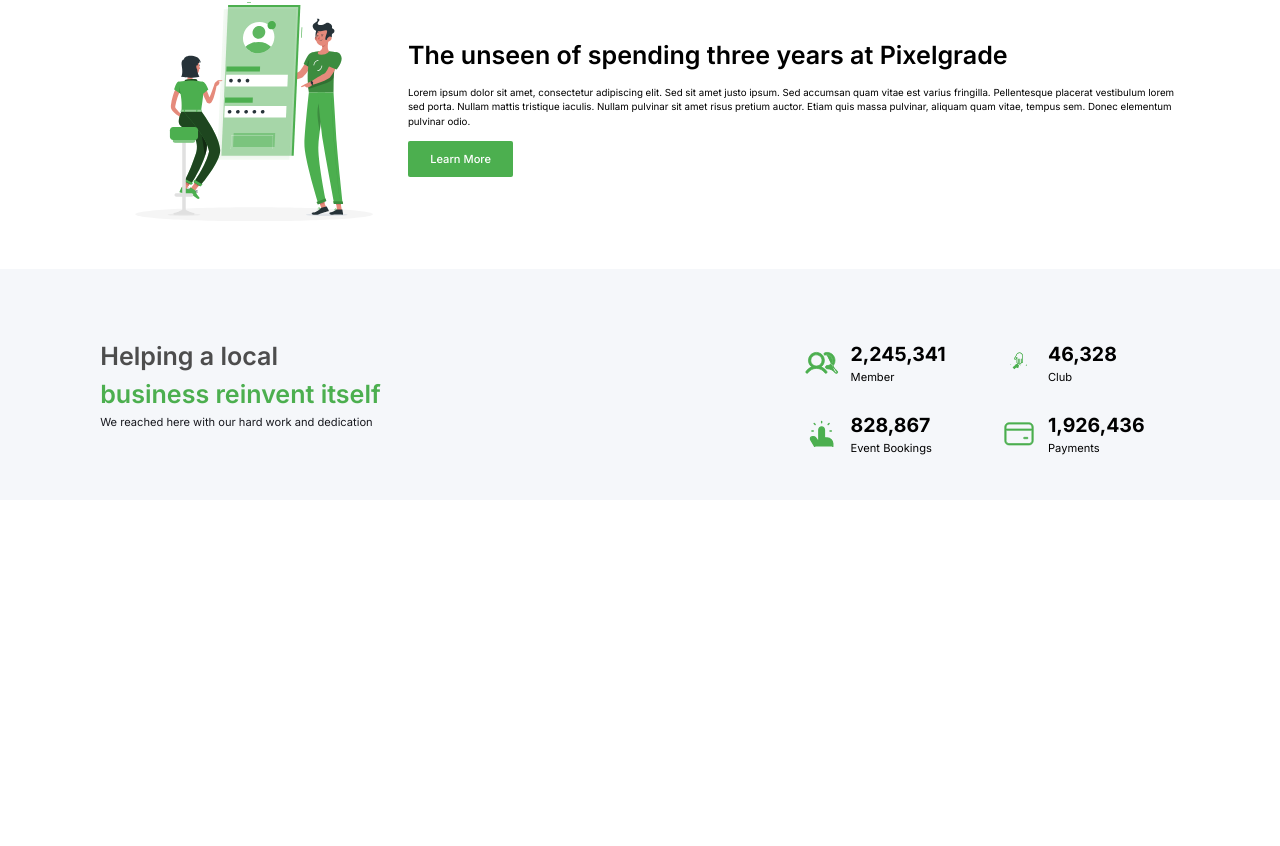
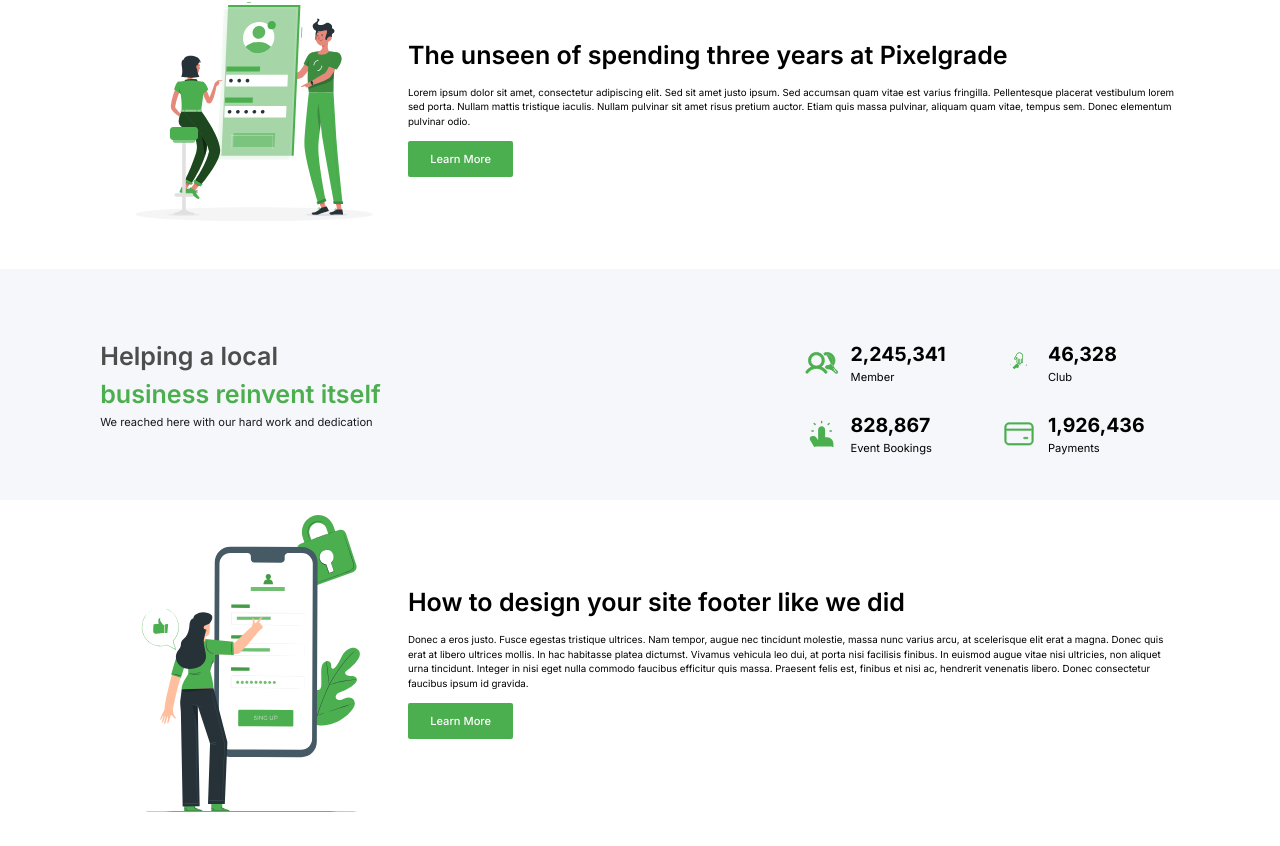
Before and after one commit to Kaushal-Saraf/my-app, a Next.js app: page / in a window 1280 px wide. Shown: the part 1030-1876 px from the top of the page. Before the commit the page ends 1563 px from the top, so only its background shows below. Built offline with nearby package versions, Linux system fonts and the light colour scheme.

Commit message:
just reorganized a bit

```diff
--- a/app/Components/Boody.js
+++ b/app/Components/Body/Boody.js
@@ -1,12 +1,14 @@
 import React from 'react'
-import Unlock from './Unlock'
-import Achievement from './Achievement'
+import Unlock from '../Unlock'
+import Achievement from '../Achievement'
+import Calender from '../Calender'
 
 const Boody = () => {
   return (
     <div className='my-[33.41px]'>
       <Unlock/>
       <Achievement/>
+      <Calender/>
     </div>
   )
 }
--- /dev/null
+++ b/app/Components/Calender.js
@@ -0,0 +1,31 @@
+const Calender = () => {
+  return (
+    <div className="flex px-[100.23px] justify-between items-center">
+      <img
+        src="/calender.svg"
+        alt="hello"
+        className="w-[307.66px] h-[301.4px]"
+      />
+      <div className="flex-col">
+        <p className="font-inter text-[25.06px] font-semibold">
+          How to design your site footer like we did
+        </p>
+        <p className="font-inter text-[9.74px] my-[11.6px]">
+          Donec a eros justo. Fusce egestas tristique ultrices. Nam tempor,
+          augue nec tincidunt molestie, massa nunc varius arcu, at scelerisque
+          elit erat a magna. Donec quis erat at libero ultrices mollis. In hac
+          habitasse platea dictumst. Vivamus vehicula leo dui, at porta nisi
+          facilisis finibus. In euismod augue vitae nisi ultricies, non aliquet
+          urna tincidunt. Integer in nisi eget nulla commodo faucibus efficitur
+          quis massa. Praesent felis est, finibus et nisi ac, hendrerit
+          venenatis libero. Donec consectetur faucibus ipsum id gravida.
+        </p>
+        <button className="py-[9.74px] px-[22.27px] bg-[#4CAF4F] text-white rounded-sm font-medium text-[11.14px] font-inter">
+          Learn More
+        </button>
+      </div>
+    </div>
+  );
+};
+
+export default Calender;
--- /dev/null
+++ b/app/Components/Customer.js
@@ -0,0 +1,10 @@
+
+const Customer = () => {
+  return (
+    <div>
+
+    </div>
+  )
+}
+
+export default Customer
--- a/app/Components/Homeee.js
+++ b/app/Components/Home/Homeee.js
@@ -1,6 +1,6 @@
-import Community from './Community'
-import Herosection from './Herosection'
-import Client from './Client'
+import Client from "./Client"
+import Community from "./Community/Community"
+import Herosection from "./Herosection/Herosection"
 
 const Homeee = () => {
   return (
--- a/app/page.js
+++ b/app/page.js
@@ -1,5 +1,5 @@
-import Homeee from "@/app/Components/Homeee";
-import Boody from "./Components/Boody";
+import Homeee from "@/app/Components/Home/Homeee";
+import Boody from "./Components/Body/Boody";
 
 export default function Home() {
   return (
```
Also changed, not shown: app/Components/Home/Client.js (renamed from app/Components/Client.js), app/Components/Home/Community/Community.js (renamed from app/Components/Community.js), app/Components/Home/Community/Communitycard.js (renamed from app/Components/Communitycard.js), app/Components/Home/Herosection/Frame.js (renamed from app/Components/Frame.js), app/Components/Home/Herosection/Herosection.js (renamed from app/Components/Herosection.js), app/Components/Home/Herosection/Illustration.js (renamed from app/Components/Illustration.js), public/calender.svg (added).
